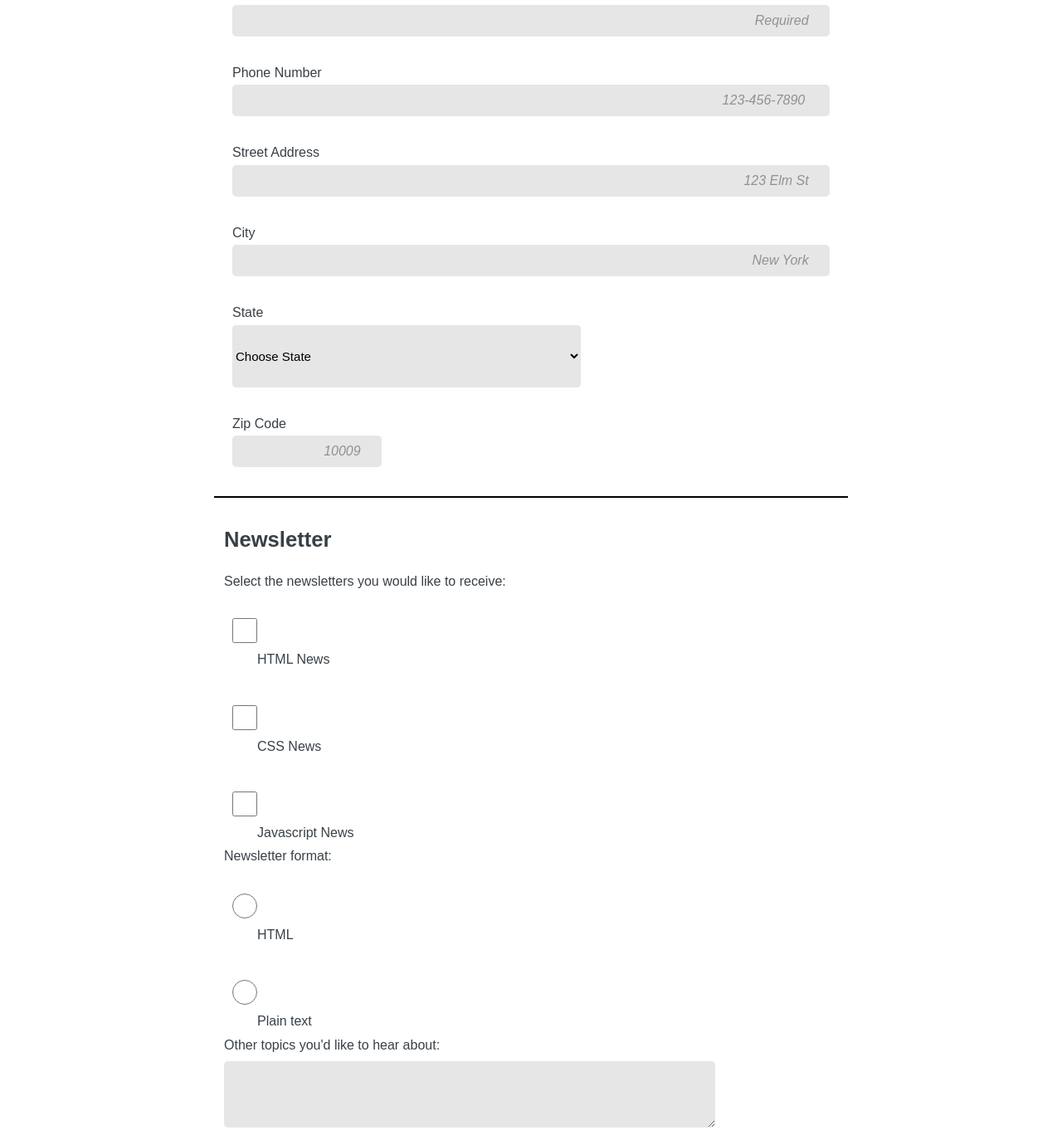
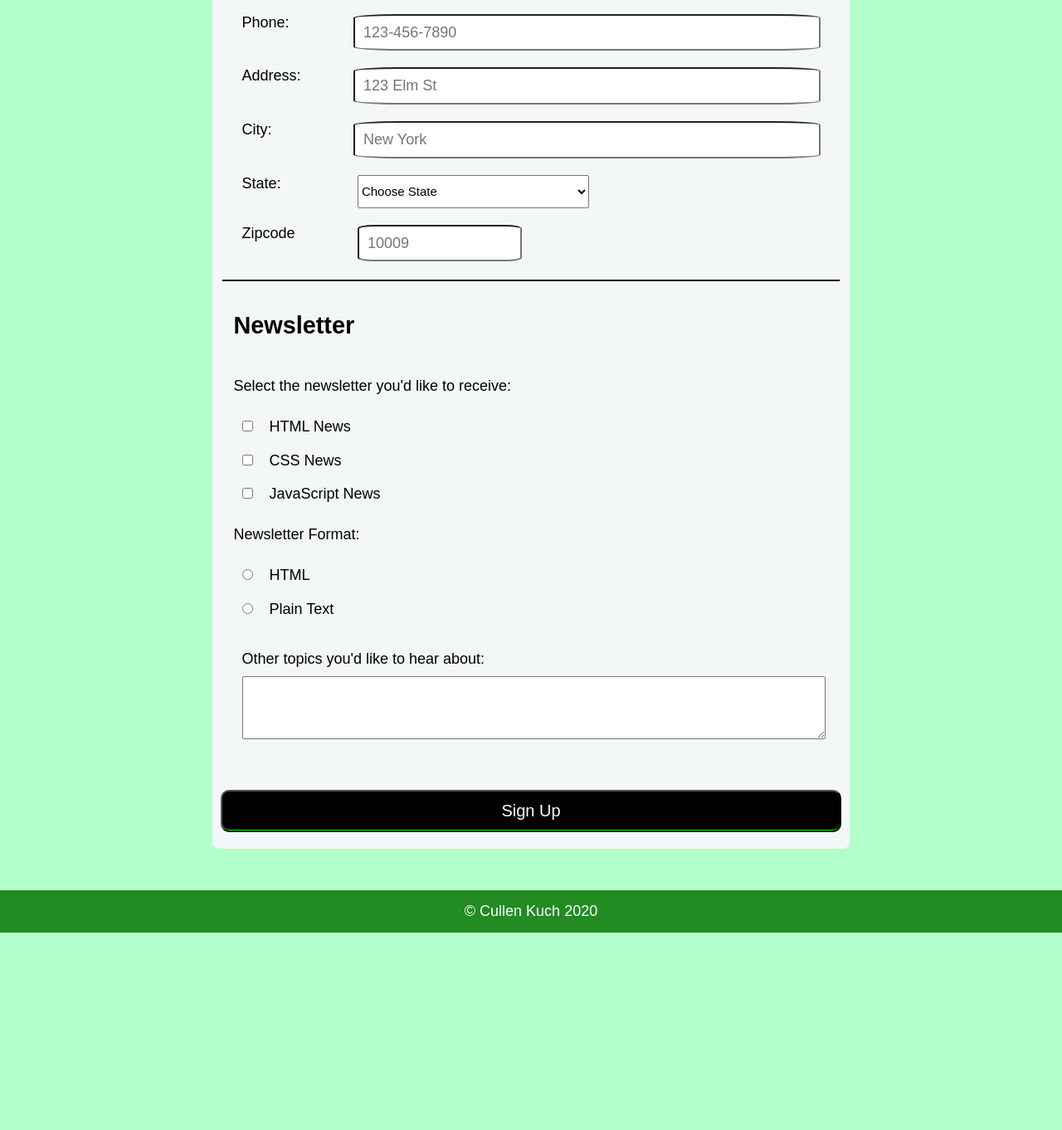
Before and after one commit to cullenk/Online-Submission-Form, a plain HTML site: page index.html in a window 1280 px wide. Shown: the part 453-1815 px from the top of the page at 83% size. After the commit the page ends 1577 px from the top, so only its background shows below. Drawn offline with Linux system fonts and the light colour scheme; a web font is replaced by a local one.

Commit message:
Big changes

```diff
--- a/css/styles.css
+++ b/css/styles.css
@@ -1,37 +1,120 @@
-* {
-    box-sizing: border-box;
-}
-
 
 body {
   font-family: 'Esteban', sans-serif;
-  margin: 0 auto;
   color: #384047;
+  margin: 0;
+  background: #b3ffcc;
+  color: black;
 }
 
 header {
-    color: white;
-    background: #228B22;
-    text-align: center;
-    padding: 15px;
-    font-size: 1em;
-  	font-family: 'Slackey', sans-serif;
+  background: #228B22;
+  font-family: 'Slackey', sans-serif;
+  font-size: 3em;
+  text-align: center;
+  margin-bottom: 10px;
+  padding: 20px;
+  margin-left: 0;
+  position: relative;
+  animation: header-in;
+  animation-duration: 2s;
 }
 
-p {
-    margin-bottom: 20px;
-    color: grey;
+@keyframes header-in {
+  0% {opacity: 0}
+  100%{opacity: 1}
 }
 
-legend {
+.headline p {
+  color: gray;
+}
+
+form {
+  padding: 10px;
+  background: #f4f7f8;
+  border-bottom-left-radius: 8px;
+  border-bottom-right-radius: 8px;
+  border-top: 3px solid black;
+  position: relative;
+  animation: form-in;
+  animation-duration: 2s;
+}
+
+@keyframes form-in {
+  0% {bottom: -300px}
+  100% {bottom: 0}
+  0% {opacity: 0}
+  100%{opacity: 1}
+}
+
+footer {
+  background: #228B22;
+  color: white;
+  text-align: center;
+  bottom: 0;
+}
+
+fieldset {
+    border: 0;
+}
+
+.section-header {
     font-size: 1.6em;
     line-height: 2;
     padding: 10px 0;
     font-weight: bold;
 }
 
+.title {
+  color: white;
+  font-size: 30px;
+  position: relative;
+  animation: title-in;
+  animation-duration: 3s;
+}
+
+@keyframes title-in {
+  0% {font-size: 5px}
+  50% {font-size: 50px}
+  100% {font-size: 30px}
+  0% {opacity: 0}
+  100%{opacity: 1}
+}
+
+.container {
+  width: 80%;
+  margin: auto;
+  margin-bottom: 50px;
+  max-width: 768px;
+}
+
+.headline {
+  text-align: center;
+  margin-top: 20px;
+  margin-bottom: 2px;
+  border-bottom: 2px solid black;
+  position: relative;
+  animation: headline-in;
+  animation-duration: 2s;
+}
+
+@keyframes headline-in {
+  0% {top: -300px}
+  100% {top: 0}
+  0% {opacity: 0}
+  100%{opacity: 1}
+}
+
+.copyright {
+  margin: 0;
+  padding: 15px;
+}
+
 /* Form Styles */
 
+.contact {
+  border-bottom: 2px solid black;
+}
 
 label {
   margin-bottom: 6px;
@@ -76,160 +159,52 @@ select {
 
 #feedback {
   margin-top: 10px;
-  width: 80%;
-}
-/*
-form {
   width: 100%;
-  margin: 0 auto;
-  padding: 1px 20px;
-  background: #f4f7f8;
-  border-bottom-left-radius: 8px;
-  border-bottom-right-radius: 8px;
-  border-top: 3px solid black;
-} */
-
-input,
-textarea,
-select {
-  font: 1em;
-  margin-top: 5px;
-  margin-bottom: 15px;
-  width: 100%;
-  height: 5em;
-  background-color: #e6e6e6;
-  border-radius: .3em;
-  border: none;
-  transition: background-color 1.4s;
+  height: 70px;
 }
 
-input:focus,
-textarea:focus,
-select:focus {
-    border: .5px solid #46698b;
-    background: #d8d7d7;
-}
-
-
-button {
-  padding: 19px 39px 18px 39px;
+.signup {
   font-family: 'Slackey', sans-serif;
-  color: #FFF;
-  background-color: #228B22;
-  font-size: 18px;
+  background: black;
+  color: white;
+  font-size: 20px;
+  padding: 12px;
   text-align: center;
   border-radius: 5px;
   width: 100%;
-  box-shadow: 0 -1px 0 blue inset;
+  box-shadow: 0 -1px 0 lime inset;
+  border-radius: 10px;
   margin-top: 15px;
   margin-bottom: 10px;
+  cursor: pointer;
 }
 
-footer {
-  text-align: center;
+.signup:hover {
+  background: gray;
+  color: white;
+  transition: .8s;
 }
 
-fieldset {
-    border: 0;
-}
+/* Media Queries */
 
-/*------- ID SELECTORS --------*/
+@media(min-width: 768px){
 
-#zip {
-  max-width: 50%;
-}
-
-/*------- CLASS STYLES --------*/
-
-.contact {
-  border-bottom: 2px solid black;
-}
-
-.contact .flex-match {
-    display: flex;
-    flex-direction: column;
-}
-
-.contact label {
-  margin-bottom: 10px;
-}
-
-.contact input {
-  height: 50px;
-  margin-bottom: 15px;
-}
-
-.flex-1 {
-  display: flex;
-}
-
-input[type="checkbox"],
-input[type="radio"] {
-  display: inline-block;
-  width: 30px;
-  margin: 0;
-  padding-left: 5px;
+  body {
+    font-size: 18px;
+  }
+  .contactElements {
+    flex-direction: row;
   }
 
-.flex-1 label {
-  display: block;
-  line-height: 1.5;
-  margin-top: 22px;
-  margin-left: 7px;
-  padding-left: 2px;
+  .contactElements input {
+    flex-basis: 80%;
+  }
+
+  .contactElements select {
+    flex-basis: 40%;
+  }
+
+  .contactElements label {
+    flex-basis: 20%;
+  }
 }
-
-label {
-  height: 10px;
-}
-
-.signup {
-  text-align: center;
-  padding: 15px;
-  margin-bottom: 3px;
-  border-bottom: 4px solid black;
-}
-
-.wrapper {
-  width: 80%;
-  margin: 0 auto;
-}
-
-::placeholder {
-  text-align: right;
-  opacity: .75;
-  font-style: italic;
-  font-size: 1em;
-  padding-right: 2px;
-}
-
-/*------- MEDIA QUERIES --------*/
-
-@media (min-width: 768px) {
-
-  .wrapper {
-    max-width: 768px;
-    margin: 0 auto;
-      }
-
-  .contact .flex-match {
-    flex-direction: row;
-        }
-  .contact input {
-    flex: 1;
-    flex-basis: 75%;
-        }
-  .contact label {
-    flex-basis: 25%;
-    height:50px;
-    margin: auto 0;
-        }
-
-    #zip {
-      max-width: 25%;
-        }
-
-    #state {
-      width: 420px;
-    }
-}
--- a/index.html
+++ b/index.html
@@ -9,54 +9,49 @@
         <link rel="stylesheet" href="css/styles.css">
         <title>The Code Review</title>
     </head>
-<body>
 
 <header>
-    <h1>THE CODE REVIEW</h1>
+  <h1 class="title">THE CODE REVIEW</h1>
 </header>
 
-
-<div class="wrapper">
-  <div class="signup">
+<body>
+  <div class="container">
+    <div class="headline">
       <h2>Sign up for our newsletter!</h2>
       <p>Get the latest news on how your code is doing right in your inbox</p>
     </div>
 
-
-
     <form action="index.html" method="post">
-
       <fieldset class="contact">
-
-  <legend>Contact Informations</legend>
+        <legend class="section-header">Contact Information</legend>
 
       <div class="contactElements">
-  <label for="name">Full Name</label>
+        <label for="name">Name:</label>
         <input type="text" id="name" name="user_name" placeholder="Required   " required>
       </div>
 
       <div class="contactElements">
-  <label for="email">Email Address</label>
-  <input type="email" id="email" name="user_email" required placeholder="Required   ">
+        <label for="email">Email:</label>
+        <input type="text" id="email" name="user_email" required placeholder="Required   ">
       </div>
 
       <div class="contactElements">
-  <label for="tel">Phone Number</label>
-  <input type="tel" id="tel" name="user_tel" placeholder="123-456-7890    ">
+        <label for="phone">Phone:</label>
+        <input type="text" id="phone" name="user_phone" placeholder="123-456-7890    ">
       </div>
 
       <div class="contactElements">
-  <label for="address">Street Address</label>
-  <input type="text" id="address" name="user_address" placeholder="123 Elm St   ">
+        <label for="address">Address:</label>
+        <input type="text" id="address" name="user_adress" placeholder="123 Elm St   ">
       </div>
 
       <div class="contactElements">
-  <label for="city">City</label>
+        <label for="city">City:</label>
         <input type="text" id="city" name="user_city" placeholder="New York   ">
       </div>
 
     <div class="contactElements">
-  <label for="state">State</label>
+      <label for="state">State:</label>
       <select id="state" name="user_state">
         <option selected="" hidden="" disabled="">Choose State</option>
         <option value="AL">Alabama</option>
@@ -114,7 +109,7 @@
     </div>
 
     <div class="contactElements">
-  <label for="zip">Zip Code</label>
+      <label for="zip">Zipcode</label>
       <input type="text" id="zip" name="user_zip" placeholder="10009   ">
     </div>
 
@@ -122,51 +117,52 @@
 
     <fieldset class="newsletter">
 
-  <legend>Newsletter</legend>
+    <legend class="section-header">Newsletter</legend>
 
-  <label>Select the newsletters you would like to receive:</label>
+    <p>Select the newsletter you'd like to receive:</p>
 
  <div class="newsletterElements">
-  <input type="checkbox" id="html_news" value="html_news" name="user_choice"><label for="html_news">HTML News</label>
+    <input type="checkbox" id="html-news" value="html-news" name="user-choice">
+    <label for="html-news">HTML News</label>
  </div>
 
 <div class="newsletterElements">
-  <input type="checkbox" id="css_news" value="css_news" name="user_choice"><label for="css_news">CSS News</label>
+    <input type="checkbox" id="css-news" value="css-news" name="user-choice">
+    <label for="css-news">CSS News</label>
 </div>
 
 <div class="newsletterElements">
-  <input type="checkbox" id="javascript_news" value="javascript_news" name="user_choice"><label for="javascript_news">Javascript News</label>
+    <input type="checkbox" id="javascript-news" value="javascript-news" name="user-choice">
+    <label for="javascript-news">JavaScript News</label>
 </div>
 
-  <label>Newsletter format:</label>
+<p>Newsletter Format:</p>
 
 <div class="newsletterElements">
-  <input type="radio" id="html" value="html" name="user_choice"><label for="html">HTML</label>
+    <input type="radio" id="html" value="html" name="user-choice">
+    <label for="html">HTML</label>
 </div>
 
 <div class="newsletterElements">
-  <input type="radio" id="plaintext" value="plaintext" name="user_choice"><label for="plaintext">Plain text</label>
+    <input type="radio" id="plain-text" value="plain-text" name="user-choice">
+    <label for="plain-text">Plain Text</label>
 </div>
 
-  <label for="newsletterElements feedback">Other topics you'd like to hear about:</label>
-  <textarea id="feedback" name="user_feedback"></textarea>
+<div class="newsletterElements feedback">
+    <label for="feedback">Other topics you'd like to hear about:</label>
+    <textarea name="user-feedback" id="feedback"></textarea>
+</div>
 
 </fieldset>
 
-<button type="submit">Sign Up</button>
+<button class="signup" type="submit">Sign Up</button>
 
     </form>
-
-
-
-
+  </div> <!--End Container-->
 
   <footer>
-		<p>&copy; Cullen Kuch 2019</p>
+    <p class="copyright">&copy; Cullen Kuch 2020</p>
   </footer>
-
-</div>
-
 
 </body>
 
```
Lines whose indentation alone changed are shown as unchanged.
